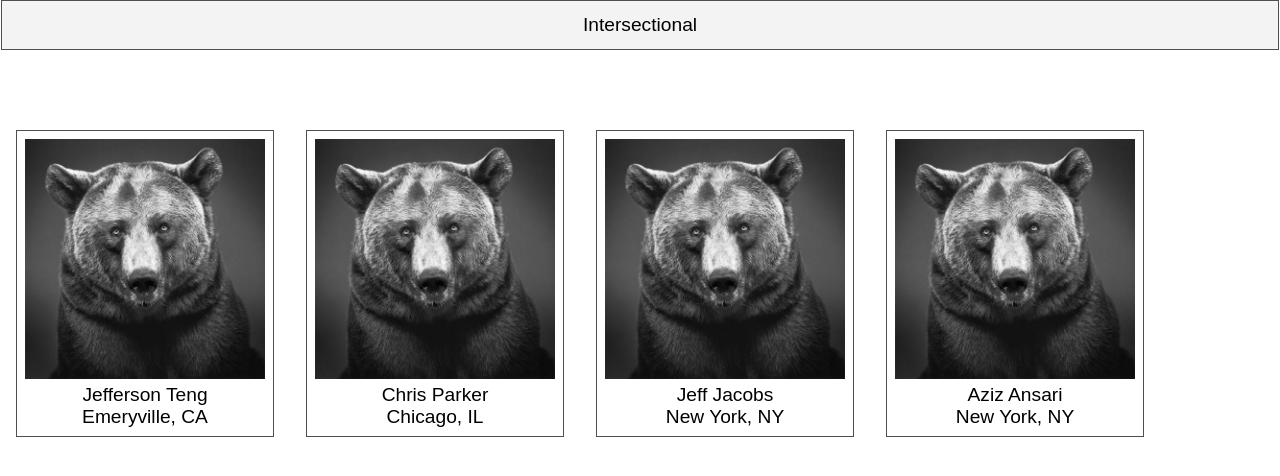
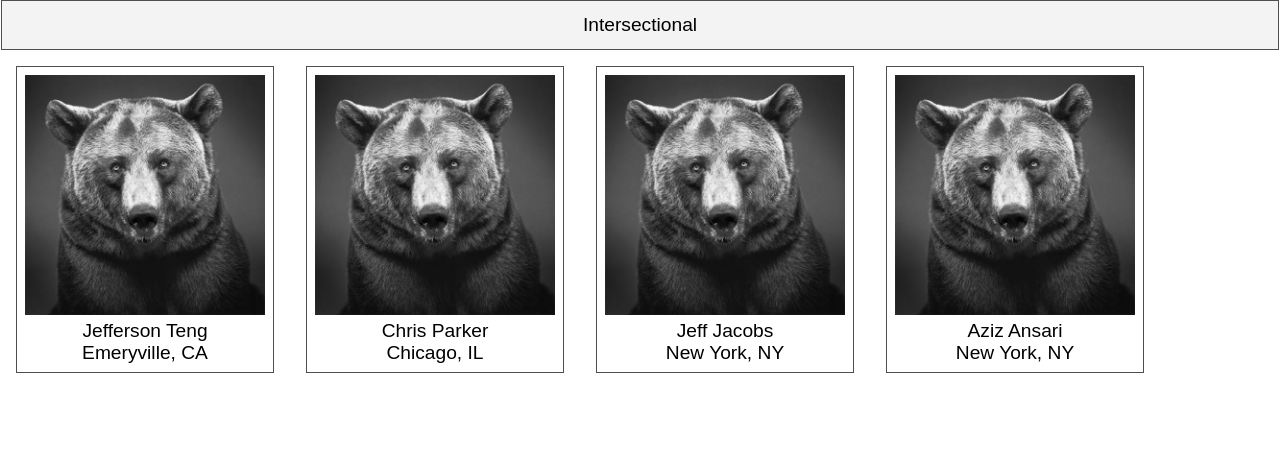
Before and after one commit to jeffersonteng/mosaic, a React app: page / in a window 1280 px wide. Shown: the top 476 px of the page. Built offline with nearby package versions, Linux system fonts and the light colour scheme.

Commit message:
Fix strange user section margin-top

```diff
--- a/sass/filterView.scss
+++ b/sass/filterView.scss
@@ -56,7 +56,6 @@
   }
 
   .user-section {
-    @include rem(margin-top, 40px);
 
     .user-pic {
       @include rem(width, 150px);
```
